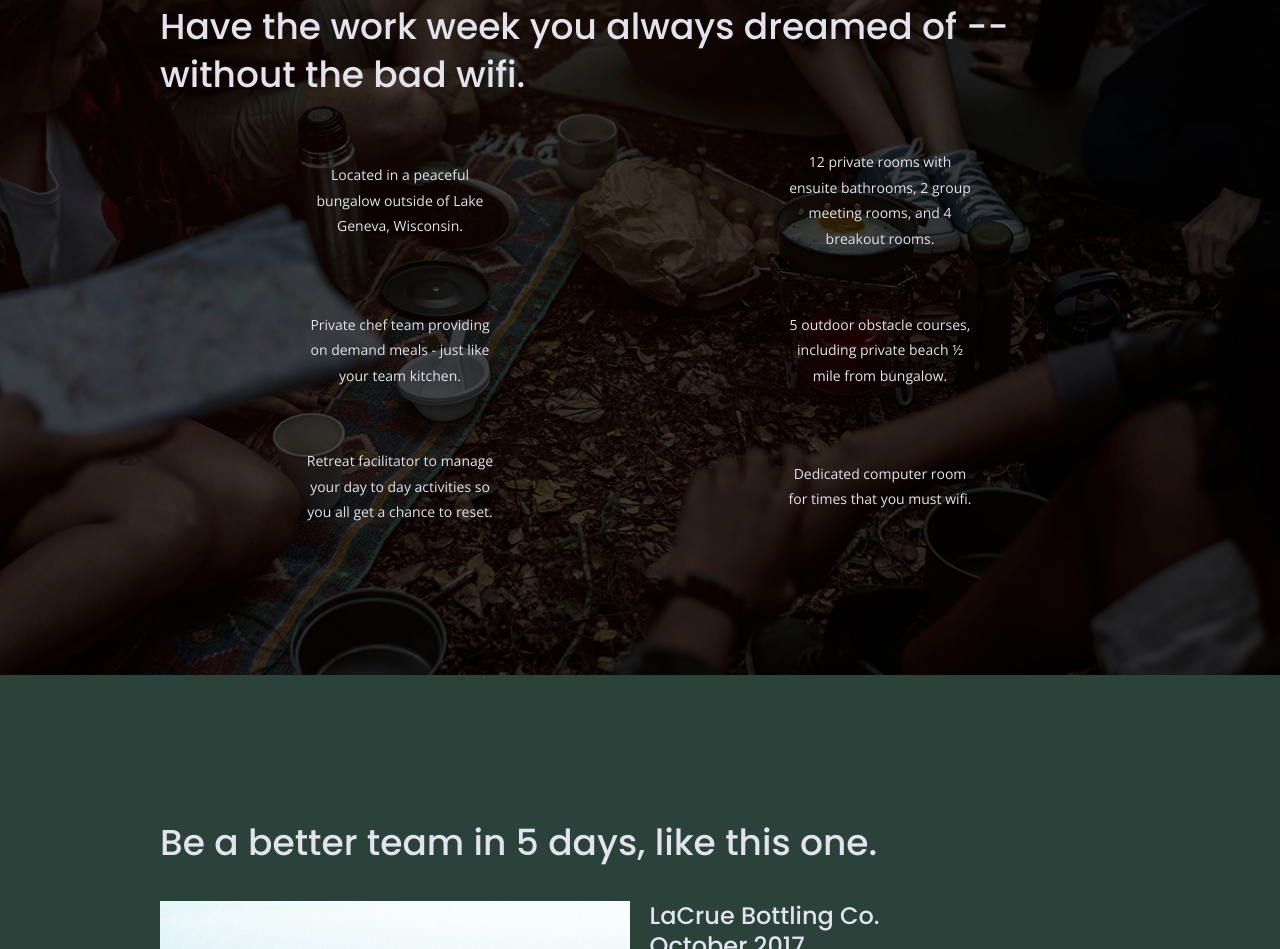
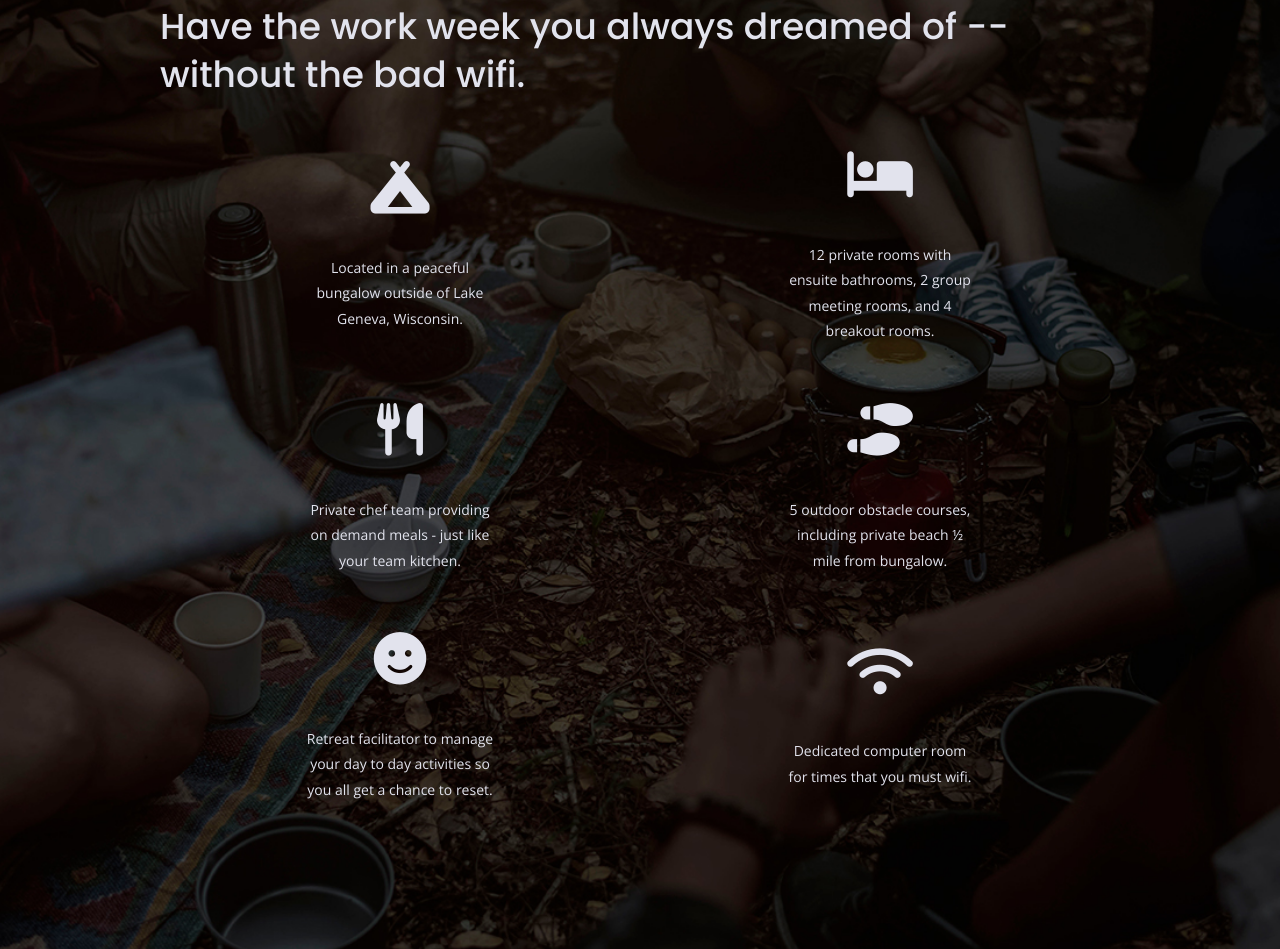
Before and after one commit to peter-kalavritinos/unplugged-project, a website built with Parcel: page index.html in a window 1280 px wide. Shown: the part 1158-2107 px from the top of the page. Built offline with nearby package versions, Linux system fonts and the light colour scheme.

Commit message:
Added font-awesome icons

```diff
--- a/css/main.css
+++ b/css/main.css
@@ -332,6 +332,12 @@ input[type=button] {
 .features article {
   width: 63%;
   margin: 30px 0;
+}
+
+
+.features i {
+	font-size: 3.75em;
+  margin-bottom: 40px;
 }
 
 .features .features-items {
--- a/index.html
+++ b/index.html
@@ -24,6 +24,8 @@
   <!-- Google Fonts -->
   <link href="https://fonts.googleapis.com/css?family=Open+Sans:400,700|Poppins:500,700"
   rel="stylesheet">
+  <script src="https://kit.fontawesome.com/9bdc37bf71.js" crossorigin="anonymous"></script>
+
 </head>
 
 <body>
@@ -72,27 +74,27 @@
       <h2>Have the work week you always dreamed of -- without the bad wifi.</h2>
       <div class="features-items">
         <article>
-          <p class="fontawesome-icon"></p>
+          <p class="fontawesome-icon"><i class="fas fa-campground"></i></p>
           <p class="features-item-description">Located in a peaceful bungalow outside of Lake Geneva, Wisconsin.</p>
         </article>
         <article>
-          <p class="fontawesome-icon"></p>
+          <p class="fontawesome-icon"><i class="fas fa-bed"></i></p>
           <p class="features-item-description">12 private rooms with ensuite bathrooms, 2 group meeting rooms, and 4 breakout rooms.</p>
         </article>
         <article>
-          <p class="fontawesome-icon"></p>
+          <p class="fontawesome-icon"><i class="fas fa-utensils"></i></p>
           <p class="features-item-description">Private chef team providing on demand meals - just like your team kitchen.</p>
         </article>
         <article>
-          <p class="fontawesome-icon"></p>
+          <p class="fontawesome-icon"><i class="fas fa-shoe-prints"></i></p>
           <p class="features-item-description">5 outdoor obstacle courses, including private beach ½ mile from bungalow.</p>
         </article>
         <article>
-          <p class="fontawesome-icon"></p>
+          <p class="fontawesome-icon"><i class="fas fa-smile"></i></p>
           <p class="features-item-description">Retreat facilitator to manage your day to day activities so you all get a chance to reset.</p>
         </article>
         <article>
-          <p class="fontawesome-icon"></p>
+          <p class="fontawesome-icon"><i class="fas fa-wifi"></i></p>
           <p class="features-item-description">Dedicated computer room for times that you must wifi.</p>
         </article>
       </div>
```
Also changed, not shown: about/index.html (+2 -0 lines), faq/index.html (+2 -0 lines).
